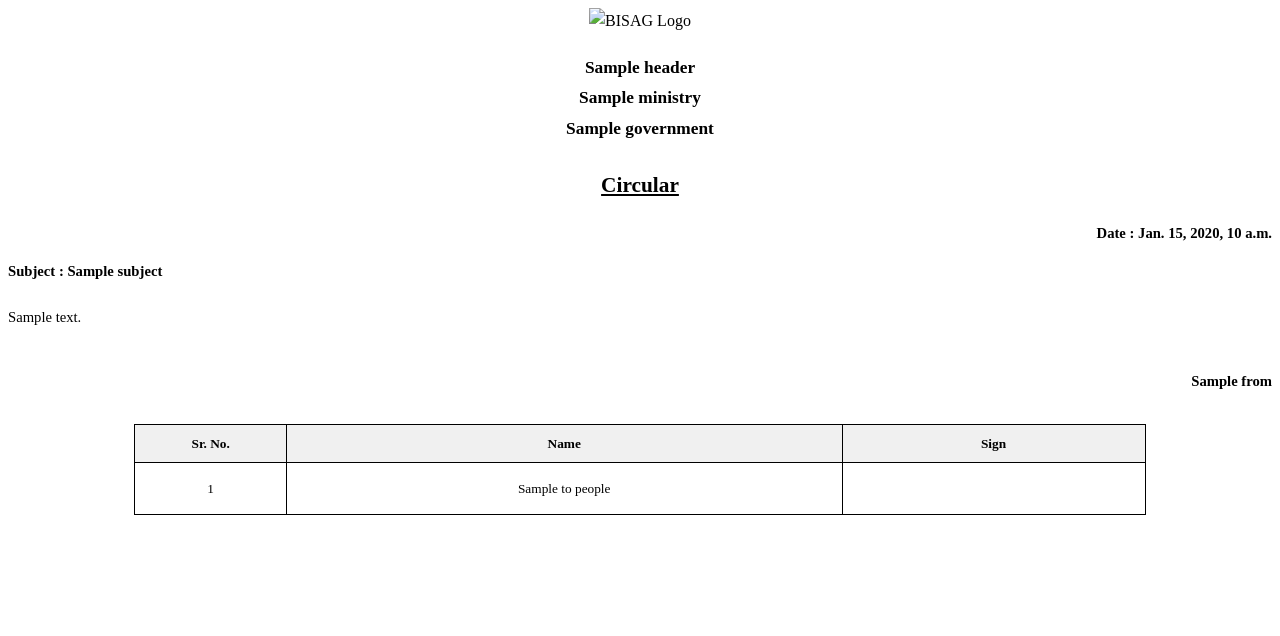
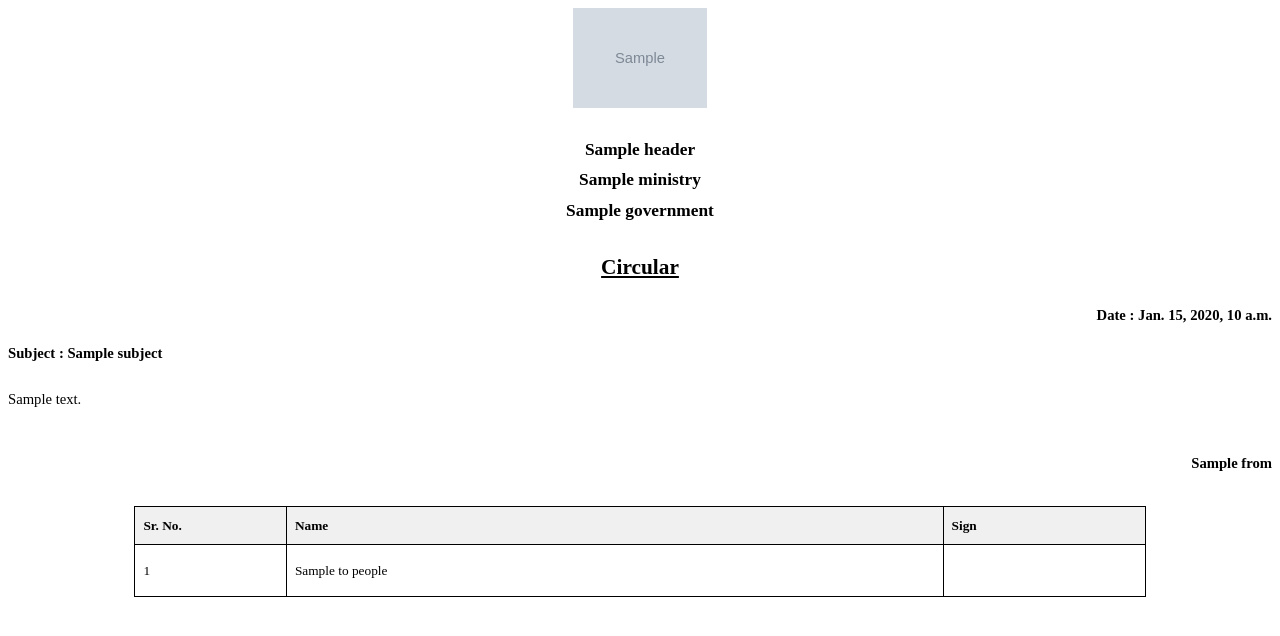
Before and after one commit to ModiHarsh11/DocumentGenerator, a Django app: template FormalDocument/ai_formal_generator/generator/templates/generator/pdf_circular.html in a window 1280 px wide. Shown: the top 636 px of the page. Run offline with Django 4.2, Linux system fonts and the light colour scheme; the template is opened without the code that fills it: most values are stand-ins (such as "Sample title", 1, 10 or a date in 2020); grey boxes marked "Sample" are stand-in pictures; parts of the project's set-up code (start-up, migrations or seed data) failed here and were passed over.

Commit message:
Refactor PDF circular template for dynamic logo
Updated the PDF circular template to use dynamic logo path and improved HTML structure.

```diff
--- a/FormalDocument/ai_formal_generator/generator/templates/generator/pdf_circular.html
+++ b/FormalDocument/ai_formal_generator/generator/templates/generator/pdf_circular.html
@@ -2,6 +2,7 @@
 <html lang="en">
 <head>
     <meta charset="UTF-8">
+    {% load static %}
     <style>
         @page {
             size: A4;
@@ -76,7 +77,7 @@
         .to-table th, .to-table td {
             border: 1px solid #000;
             padding: 8px;
-            text-align: center;
+            text-align: left;
         }
 
         .to-table th {
@@ -94,7 +95,11 @@
 <!-- Logo Section -->
 <div class="logo-section">
     <div style="text-align: center; margin-bottom: 20px;">
-        <img src="file:///D:/python_code/FormalDocument/FormalDocument/ai_formal_generator/static/generator/bisag_logo.png" alt="BISAG Logo" style="height: 75px; width: auto;">
+        {% if logo_path %}
+        <img src="{{ logo_path }}" alt="BISAG Logo" style="height: 100px; width: auto;">
+        {% else %}
+        <img src="{% static 'generator/bisag_logo.png' %}" alt="BISAG Logo" style="height: 100px; width: auto;">
+        {% endif %}
     </div>
 </div>
 
@@ -133,8 +138,8 @@
     <thead>
         <tr>
             <th style="width: 15%;">{% if language == "hi" %}क्र.{% else %}Sr. No.{% endif %}</th>
-            <th style="width: 55%;">{% if language == "hi" %}नाम{% else %}Name{% endif %}</th>
-            <th style="width: 30%;">{% if language == "hi" %}हस्ताक्षर{% else %}Sign{% endif %}</th>
+            <th style="width: 65%;">{% if language == "hi" %}नाम{% else %}Name{% endif %}</th>
+            <th style="width: 20%;">{% if language == "hi" %}हस्ताक्षर{% else %}Sign{% endif %}</th>
         </tr>
     </thead>
     <tbody>
```
